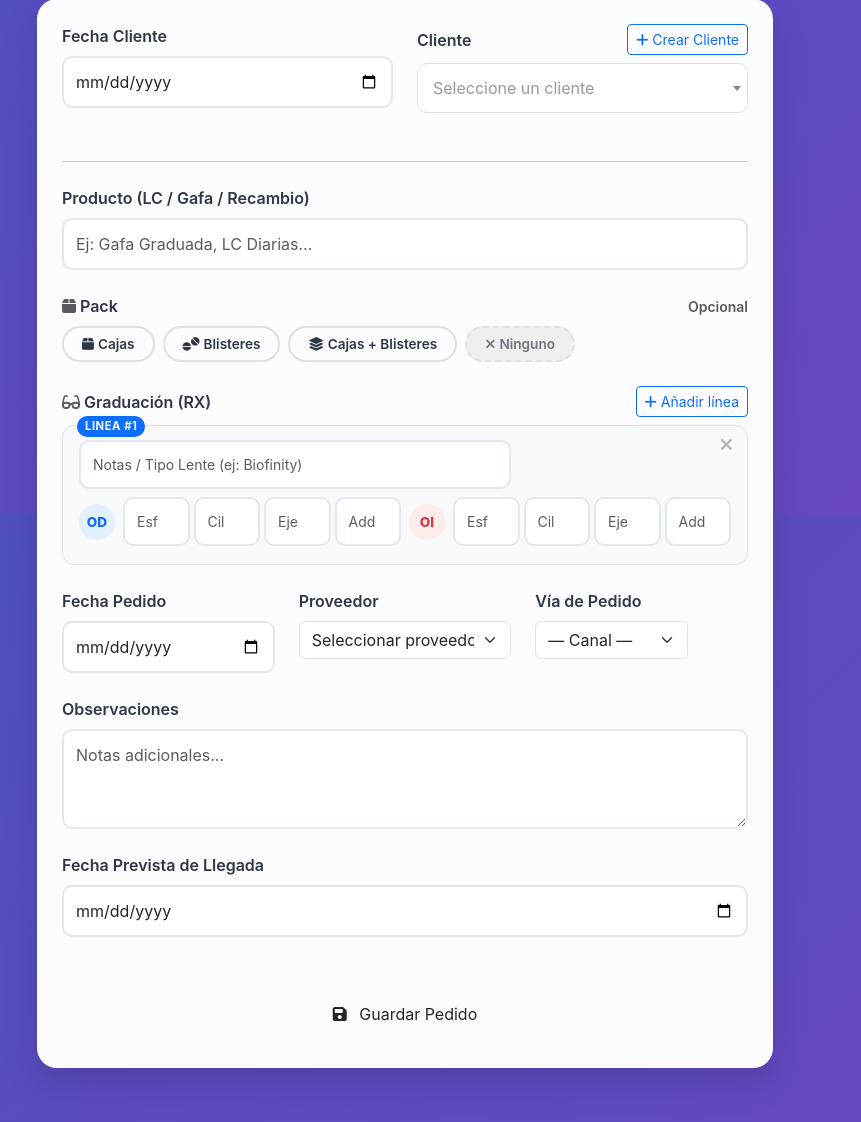
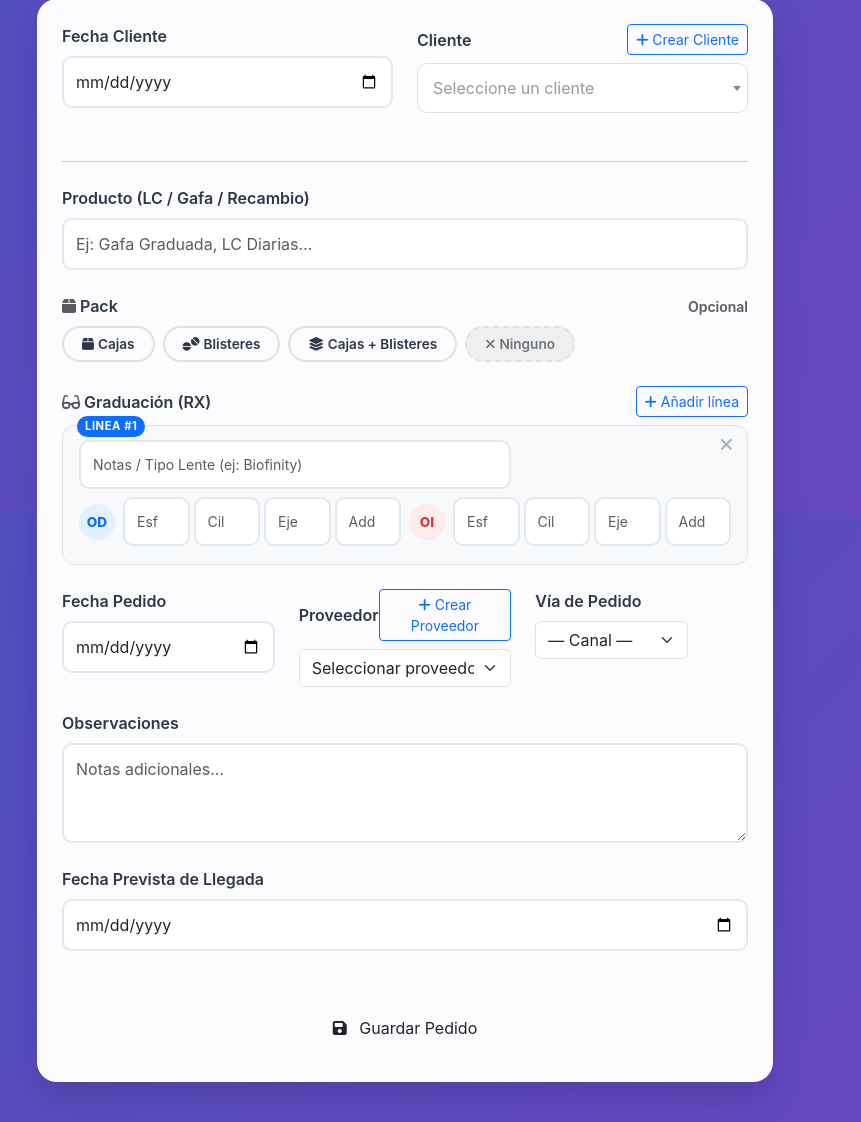
Before and after one commit to mikeld/optikamaldeojoplatform, a PHP site: page /pedidos/views/formulario_pedidos.php in a window 1280 px wide. Shown: the part 286-1408 px from the top of the page, without its empty margins (235-1096 px from the left). Run offline with PHP 8.4, Linux system fonts and the light colour scheme; the visitor is signed in with stand-in values (Sample User, id 1); data that the repository does not hold is empty; some libraries are stand-ins or nearby versions.

Commit message:
crear proveedor desde nuevo pedido

```diff
--- a/pedidos/views/formulario_pedidos.php
+++ b/pedidos/views/formulario_pedidos.php
@@ -261,7 +261,12 @@ try {
                             <input type="date" id="fecha_pedido" name="fecha_pedido" class="form-control">
                         </div>
                         <div class="col-md-4 mb-4">
-                            <label for="proveedor_id" class="form-label">Proveedor</label>
+                            <label for="proveedor_id" class="form-label d-flex justify-content-between align-items-center">
+                                <span>Proveedor</span>
+                                <button type="button" class="btn btn-sm btn-outline-primary" data-bs-toggle="modal" data-bs-target="#modalNuevoProveedor">
+                                    <i class="fas fa-plus"></i> Crear Proveedor
+                                </button>
+                            </label>
                             <select id="proveedor_id" name="proveedor_id" class="form-select">
                                 <option value="">Seleccionar proveedor...</option>
                                 <?php foreach($proveedores as $prov): ?>
@@ -342,6 +347,44 @@ try {
                 <button type="button" class="btn btn-secondary" data-bs-dismiss="modal">Cancelar</button>
                 <button type="button" id="btnGuardarCliente" class="btn btn-primary px-4">
                     <i class="fas fa-save me-2"></i>Guardar Cliente
+                </button>
+            </div>
+        </div>
+    </div>
+</div>
+
+<!-- Modal Nuevo Proveedor -->
+<div class="modal fade" id="modalNuevoProveedor" tabindex="-1" aria-labelledby="modalNuevoProveedorLabel" aria-hidden="true">
+    <div class="modal-dialog modal-dialog-centered">
+        <div class="modal-content border-0 shadow-lg">
+            <div class="modal-header bg-primary text-white">
+                <h5 class="modal-title" id="modalNuevoProveedorLabel"><i class="fas fa-building me-2"></i>Nuevo Proveedor</h5>
+                <button type="button" class="btn-close btn-close-white" data-bs-dismiss="modal" aria-label="Close"></button>
+            </div>
+            <div class="modal-body p-4">
+                <form id="formNuevoProveedor">
+                    <div class="mb-3">
+                        <label for="modal_proveedor_nombre" class="form-label">Nombre *</label>
+                        <input type="text" id="modal_proveedor_nombre" name="nombre" class="form-control" required placeholder="Ej: Essilor, Hoya, Indo...">
+                    </div>
+                    <div class="mb-3">
+                        <label for="modal_proveedor_contacto" class="form-label">Persona de Contacto (Opcional)</label>
+                        <input type="text" id="modal_proveedor_contacto" name="contacto" class="form-control" placeholder="Nombre del contacto">
+                    </div>
+                    <div class="mb-3">
+                        <label for="modal_proveedor_telefono" class="form-label">Teléfono (Opcional)</label>
+                        <input type="text" id="modal_proveedor_telefono" name="telefono" class="form-control" placeholder="Ej: 600000000">
+                    </div>
+                    <div class="mb-3">
+                        <label for="modal_proveedor_email" class="form-label">Email (Opcional)</label>
+                        <input type="email" id="modal_proveedor_email" name="email" class="form-control" placeholder="proveedor@email.com">
+                    </div>
+                </form>
+            </div>
+            <div class="modal-footer border-0">
+                <button type="button" class="btn btn-secondary" data-bs-dismiss="modal">Cancelar</button>
+                <button type="button" id="btnGuardarProveedor" class="btn btn-primary px-4">
+                    <i class="fas fa-save me-2"></i>Guardar Proveedor
                 </button>
             </div>
         </div>
@@ -701,6 +744,67 @@ try {
                     btn.innerHTML = originalContent;
                 });
             });
+
+            // Lógica para guardar nuevo proveedor vía AJAX
+            document.getElementById('btnGuardarProveedor').addEventListener('click', function() {
+                const form = document.getElementById('formNuevoProveedor');
+                const formData = new FormData(form);
+
+                // Validación básica en JS
+                if (!formData.get('nombre').trim()) {
+                    alert('El nombre del proveedor es obligatorio.');
+                    return;
+                }
+
+                // Mostrar estado de carga
+                const btn = this;
+                const originalContent = btn.innerHTML;
+                btn.disabled = true;
+                btn.innerHTML = '<span class="spinner-border spinner-border-sm" role="status" aria-hidden="true"></span> Guardando...';
+
+                fetch('../controllers/crear_proveedor_ajax.php', {
+                    method: 'POST',
+                    body: formData
+                })
+                .then(res => res.json())
+                .then(data => {
+                    if (data.success) {
+                        const select = document.getElementById('proveedor_id');
+                        const newId = String(data.proveedor.id);
+                        const newName = data.proveedor.nombre;
+
+                        // Añadir al select y seleccionar
+                        const option = new Option(newName, newId, true, true);
+                        select.add(option);
+
+                        // Ordenar alfabéticamente manteniendo el placeholder arriba
+                        const options = Array.from(select.options);
+                        const placeholder = options.find(o => o.value === '') || null;
+                        const rest = options.filter(o => o.value !== '');
+                        rest.sort((a, b) => a.text.localeCompare(b.text, 'es', { sensitivity: 'base' }));
+
+                        select.innerHTML = '';
+                        if (placeholder) select.add(placeholder);
+                        rest.forEach(opt => select.add(opt));
+                        select.value = newId;
+
+                        // Cerrar modal y limpiar
+                        const modal = bootstrap.Modal.getInstance(document.getElementById('modalNuevoProveedor'));
+                        modal.hide();
+                        form.reset();
+                    } else {
+                        alert('Error: ' + data.error);
+                    }
+                })
+                .catch(error => {
+                    console.error('Error:', error);
+                    alert('Ocurrió un error al procesar la solicitud.');
+                })
+                .finally(() => {
+                    btn.disabled = false;
+                    btn.innerHTML = originalContent;
+                });
+            });
         });
     </script>
 
```
Also changed, not shown: pedidos/controllers/crear_proveedor_ajax.php (added, +57 -0 lines).
